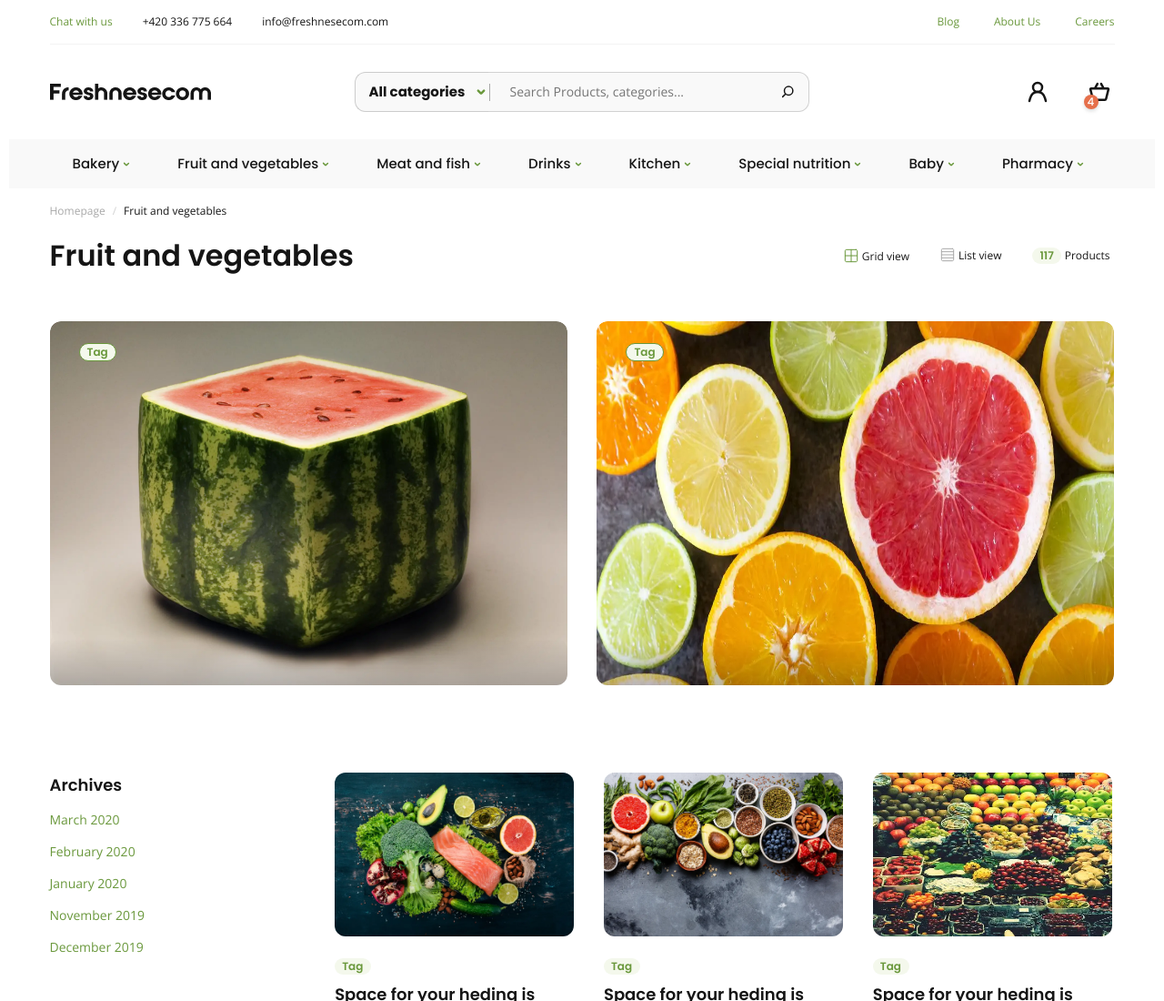
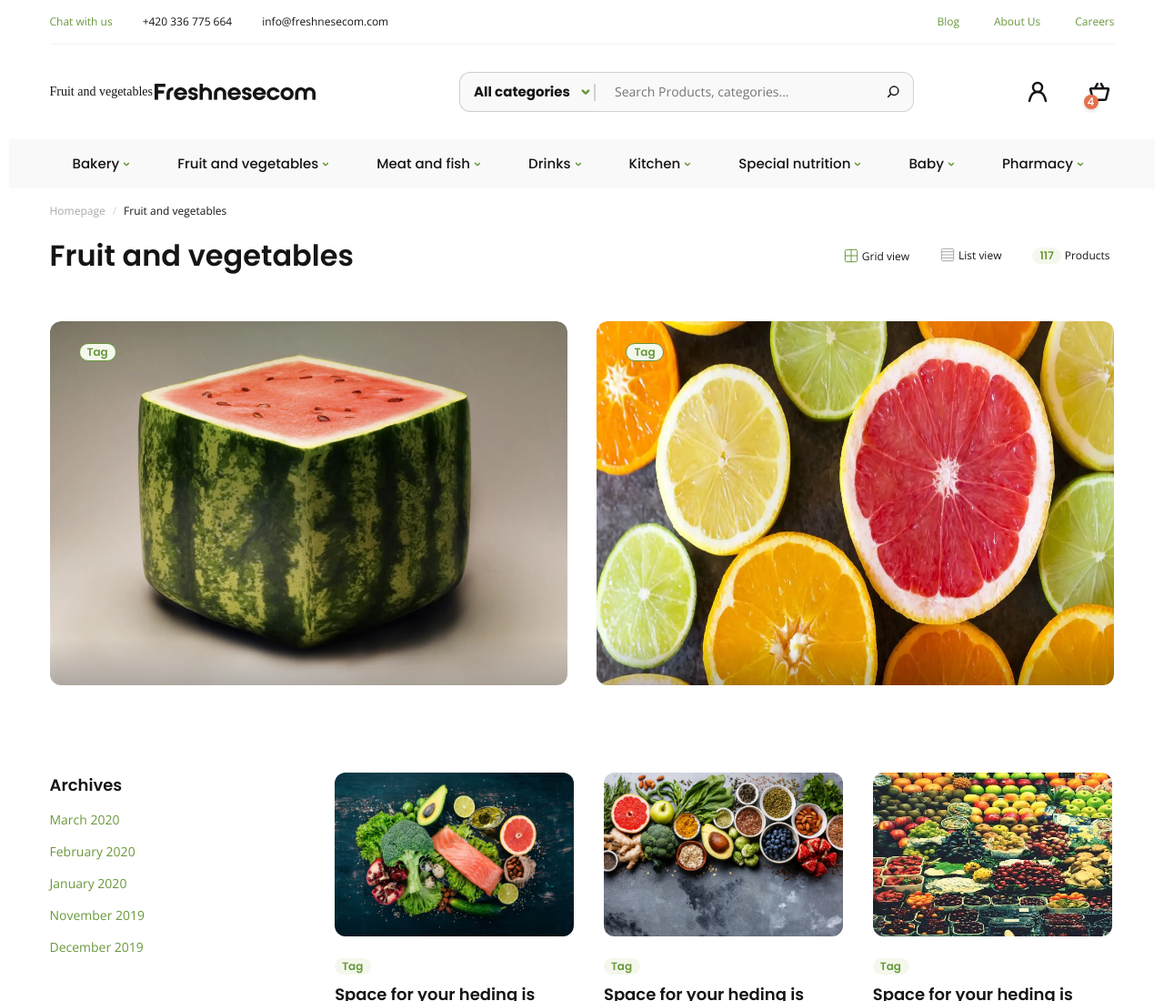
Before and after one commit to ksenzo/inetmagaz.io.github, a plain HTML site: page fruit&vegetables_product.html in a window 1280 px wide. Shown: the top 1100 px of the page at 91% size. Drawn offline with nearby package versions, Linux system fonts and the light colour scheme.

Commit message:
Update fruit&vegetables_product.html

```diff
--- a/fruit&vegetables_product.html
+++ b/fruit&vegetables_product.html
@@ -30,7 +30,7 @@
    <div class="sub-header">
       <div class="sub-header_container _container">
          <div class="sub-header_body">
-            <a href="https://ksenzo.github.io/inetmagaz.io.github/" class="sub-header_title">
+            <a href="https://ksenzo.github.io/inetmagaz.io.github/fruit&vegetables.html" class="list-all__text">Fruit and vegetables</a>
                <picture><source srcset="img/search/Freshnesecom.webp" type="image/webp"><img src="img/search/Freshnesecom.png" alt=""></picture>
             </a>
             <div class="sub-header_search">
```
